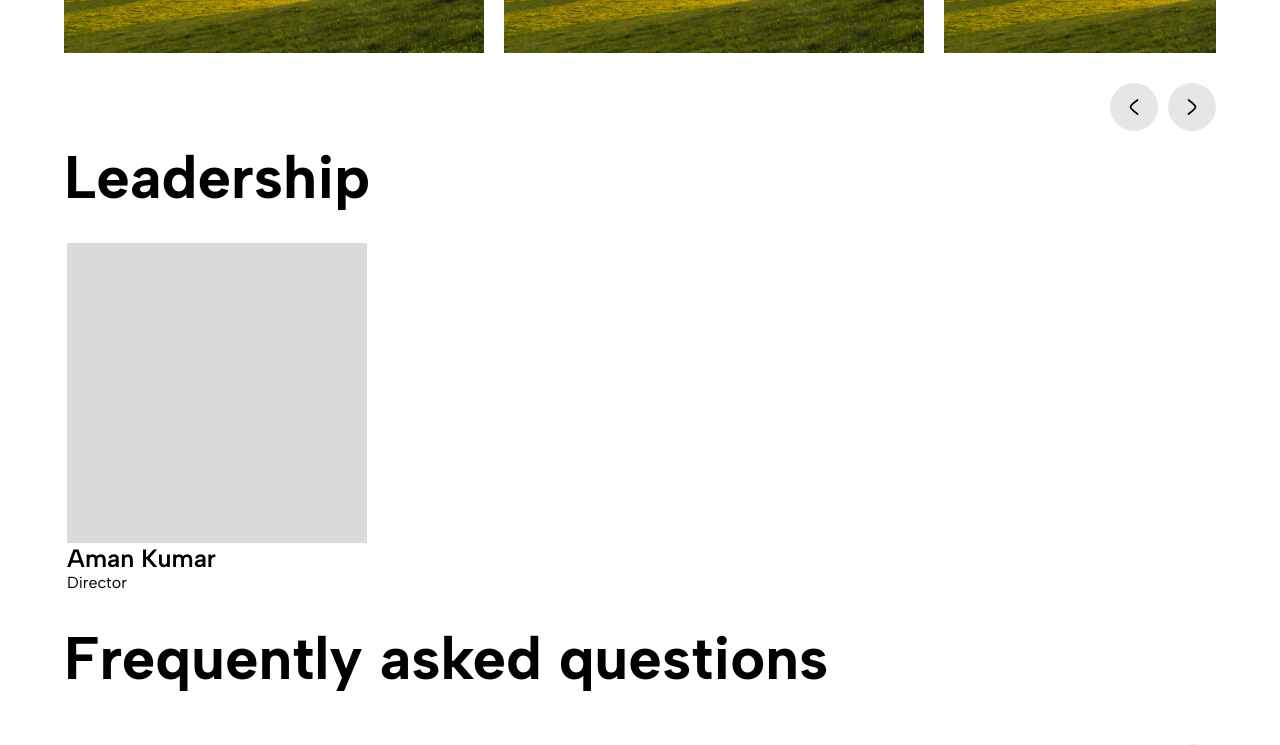
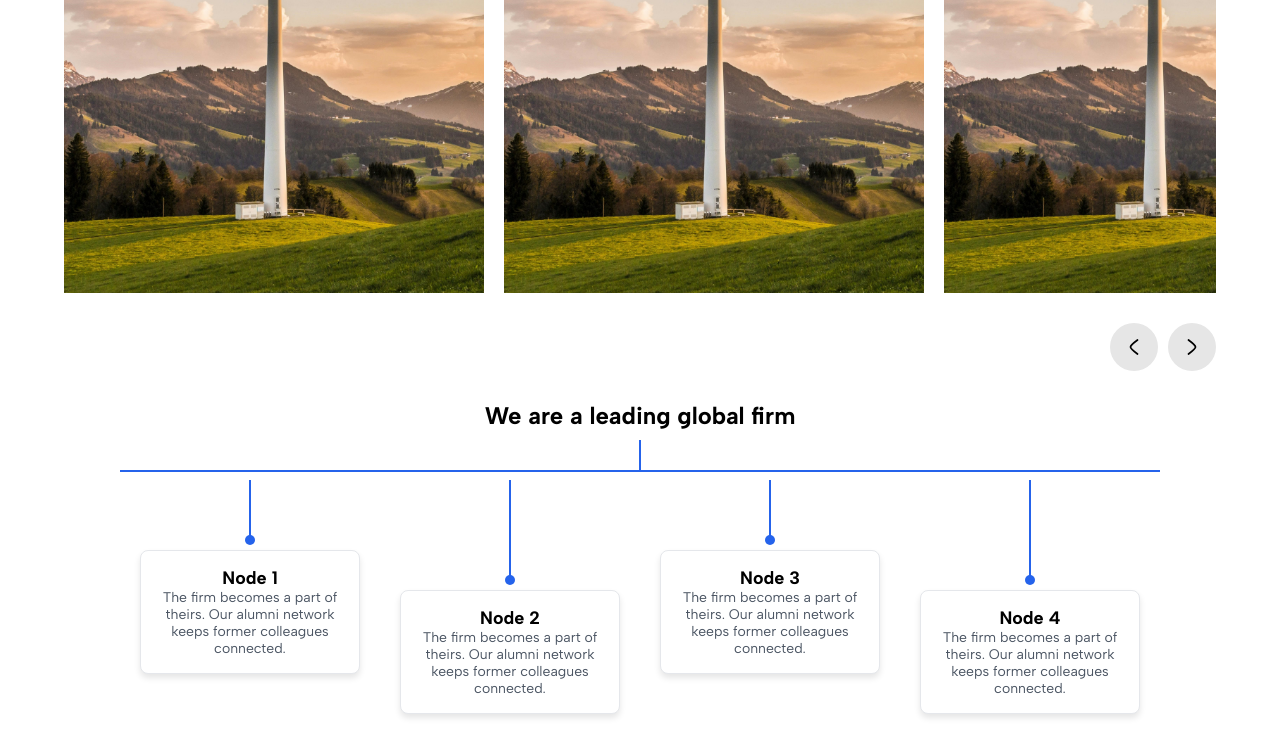
Before and after one commit to AmanSingh137/Udayan-Group, a Next.js app: page / in a window 1280 px wide. Shown: the part 2000-2745 px from the top of the page. Built offline with nearby package versions, Linux system fonts and the light colour scheme.

Commit message:
Added tree in business page

```diff
--- a/app/BusinessPage.js
+++ b/app/BusinessPage.js
@@ -6,6 +6,7 @@ import Faq from "./components/Business/Faq";
 import Footer from "./components/Footer";
 import LeaderShip from "./components/Business/LeaderShip";
 import Businesses from "./components/Business/Businesses";
+import Tree from "./components/Business/Tree";
 function BusinessPage() {
   return (
     <div>
@@ -57,6 +58,10 @@ function BusinessPage() {
           </div>
         </div>
 
+        <div>
+          <Tree></Tree>
+        </div>
+
         <div className={styles.leadership_container}>
           <div className={styles.leadership_container_sub}>
             <LeaderShip></LeaderShip>
--- a/app/BusinessPage.module.css
+++ b/app/BusinessPage.module.css
@@ -7,7 +7,7 @@
 .business_banner {
   position: relative;
   width: 100%;
-  height: 60vh; /* Adjust height as needed */
+  height: 90vh; /* Adjust height as needed */
 }
 .faq_heading {
   width: 90%;
--- /dev/null
+++ b/app/components/Business/Tree.js
@@ -0,0 +1,90 @@
+"use client";
+import React, { useEffect, useRef } from "react";
+import styles from "./Tree.module.css"; // Import CSS module
+
+const treeData = {
+  title: "We are a leading global firm",
+  children: [
+    {
+      title: "Node 1",
+      description:
+        "The firm becomes a part of theirs. Our alumni network keeps former colleagues connected.",
+      height: "60px", // Different vertical line height
+    },
+    {
+      title: "Node 2",
+      description:
+        "The firm becomes a part of theirs. Our alumni network keeps former colleagues connected.",
+      height: "100px",
+    },
+    {
+      title: "Node 3",
+      description:
+        "The firm becomes a part of theirs. Our alumni network keeps former colleagues connected.",
+      height: "60px",
+    },
+    {
+      title: "Node 4",
+      description:
+        "The firm becomes a part of theirs. Our alumni network keeps former colleagues connected.",
+      height: "100px",
+    },
+  ],
+};
+
+const Tree = () => {
+  const nodeRefs = useRef([]);
+
+  useEffect(() => {
+    const observer = new IntersectionObserver(
+      (entries) => {
+        entries.forEach((entry) => {
+          if (entry.isIntersecting) {
+            entry.target.classList.add(styles.animateDrop);
+          }
+        });
+      },
+      { threshold: 0.5 } // Trigger the animation when 50% of the element is in view
+    );
+
+    nodeRefs.current.forEach((node) => {
+      observer.observe(node);
+    });
+
+    return () => {
+      nodeRefs.current.forEach((node) => {
+        observer.unobserve(node);
+      });
+    };
+  }, []);
+
+  return (
+    <div className={styles.treeContainer}>
+      {/* Root Node */}
+      <div className={styles.root}>{treeData.title}</div>
+
+      {/* Main Vertical Connector */}
+      <div className={styles.connectorVertical}></div>
+
+      {/* Child Nodes */}
+      <div className={styles.childrenContainer}>
+        {treeData.children.map((child, index) => (
+          <div
+            key={index}
+            className={styles.childNode}
+            style={{ "--line-height": child.height }} // Using custom property for height
+            ref={(el) => (nodeRefs.current[index] = el)} // Assign reference to each node
+          >
+            <div className={styles.connectorVerticalChild}></div>
+            <div className={styles.card}>
+              <h3>{child.title}</h3>
+              <p>{child.description}</p>
+            </div>
+          </div>
+        ))}
+      </div>
+    </div>
+  );
+};
+
+export default Tree;
--- /dev/null
+++ b/app/components/Business/Tree.module.css
@@ -0,0 +1,128 @@
+/* components/Tree.module.css */
+
+.treeContainer {
+  display: flex;
+  flex-direction: column;
+  align-items: center;
+  width: 100%;
+  padding: 20px;
+  font-family: "Albert Sans", sans-serif;
+  color: #000000;
+}
+
+/* Root Node */
+.root {
+  font-size: 24px;
+  font-weight: bold;
+  text-align: center;
+  margin-bottom: 10px;
+}
+
+/* Main vertical connector from root */
+.connectorVertical {
+  width: 2px;
+  height: 30px;
+  background-color: #2563eb;
+  position: relative;
+}
+
+/* Container for child nodes */
+.childrenContainer {
+  display: flex;
+  justify-content: center;
+  align-items: flex-start;
+  gap: 40px;
+  position: relative;
+  margin-top: 10px;
+  padding: 0 20px;
+}
+
+/* Horizontal line connecting child nodes */
+.childrenContainer::before {
+  content: "";
+  position: absolute;
+  top: -10px;
+  left: 0;
+  width: 100%;
+  height: 2px;
+  background-color: #2563eb;
+}
+
+/* Circles at both ends of the horizontal line */
+.childrenContainer .circleLeft,
+.childrenContainer .circleRight {
+  position: absolute;
+  top: -14px;
+  width: 10px;
+  height: 10px;
+  background-color: #2563eb;
+  border-radius: 50%;
+}
+
+.childrenContainer .circleLeft {
+  left: -5px;
+}
+
+.childrenContainer .circleRight {
+  right: -5px;
+}
+
+/* Individual child node */
+.childNode {
+  display: flex;
+  flex-direction: column;
+  align-items: center;
+  position: relative;
+  opacity: 0; /* Initially hidden */
+  transform: translateY(-50px); /* Start from above */
+  transition: opacity 0.5s ease-out, transform 0.5s ease-out; /* Smooth transition */
+}
+
+/* Animation when the node enters the view */
+.animateDrop {
+  opacity: 1; /* Fade in */
+  transform: translateY(0); /* Drop into place */
+}
+
+/* Vertical connector for each child node (with different lengths) */
+.childNode .connectorVerticalChild {
+  width: 2px;
+  height: var(--line-height, 40px);
+  background-color: #2563eb;
+  position: relative;
+  margin-bottom: 10px;
+}
+
+/* Filled circle at the end of vertical lines */
+.childNode .connectorVerticalChild::after {
+  content: "";
+  position: absolute;
+  bottom: -5px;
+  left: 50%;
+  width: 10px;
+  height: 10px;
+  background-color: #2563eb;
+  border-radius: 50%;
+  transform: translateX(-50%);
+}
+
+/* Card styling */
+.card {
+  background: white;
+  box-shadow: 0 4px 6px rgba(0, 0, 0, 0.1);
+  border-radius: 8px;
+  padding: 16px;
+  width: 220px;
+  text-align: center;
+  border: 1px solid #e5e7eb;
+}
+
+.card h3 {
+  font-size: 18px;
+  font-weight: bold;
+}
+
+.card p {
+  font-size: 14px;
+  color: #4b5563;
+}
```
